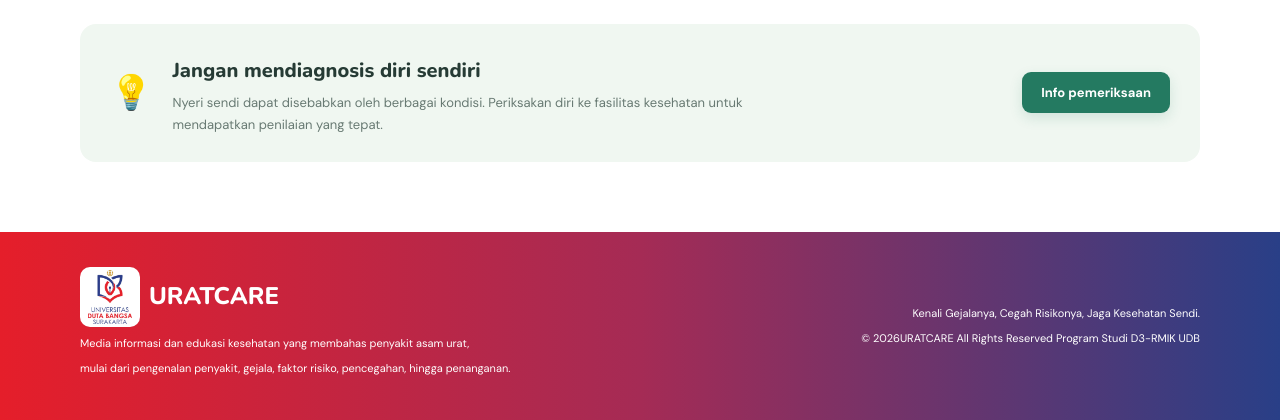
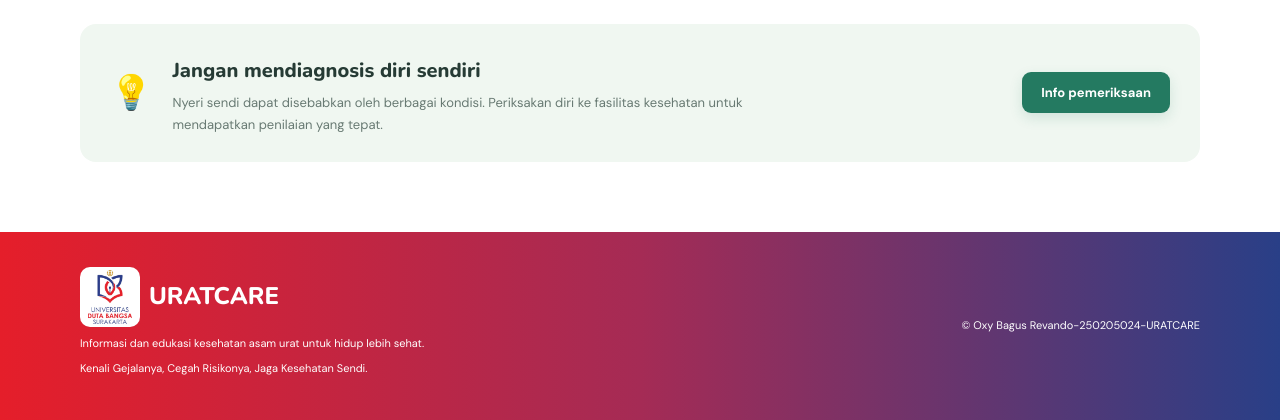
Before and after one commit to oxybagusrevando/uasoxybagusrevando024, a PHP site: page /index.php in a window 1280 px wide. Shown: the part 1079-1499 px from the top of the page. Run offline with PHP 8.4, Linux system fonts and the light colour scheme.

Commit message:
Update footer.php

```diff
--- a/footer.php
+++ b/footer.php
@@ -32,13 +32,11 @@
 			<img src="logo-udb.jpg"
 			class="logo-udb-footer" alt="Logo UDB">
 			<span class="style2">URATCARE</span></a>
-            <p align="justify">Media informasi dan edukasi kesehatan yang membahas penyakit asam urat, </p>
-            <p align="justify">mulai dari pengenalan penyakit, gejala, faktor risiko, pencegahan, hingga penanganan.</p>
+            <p align="justify">Informasi dan edukasi kesehatan asam urat untuk hidup lebih sehat.</p>
+            <p align="justify">Kenali Gejalanya, Cegah Risikonya, Jaga Kesehatan Sendi.</p>
       </div>
         <div class="footer-note">
-            <p>Kenali Gejalanya, Cegah Risikonya, Jaga Kesehatan Sendi.</p>
-            <p>&copy; <?php echo date("Y"); ?>URATCARE All Rights Reserved
-			Program Studi D3-RMIK UDB</p>
+            <p>&copy Oxy Bagus Revando-250205024-URATCARE</p>
       </div>
     </div>
 </footer>
```
